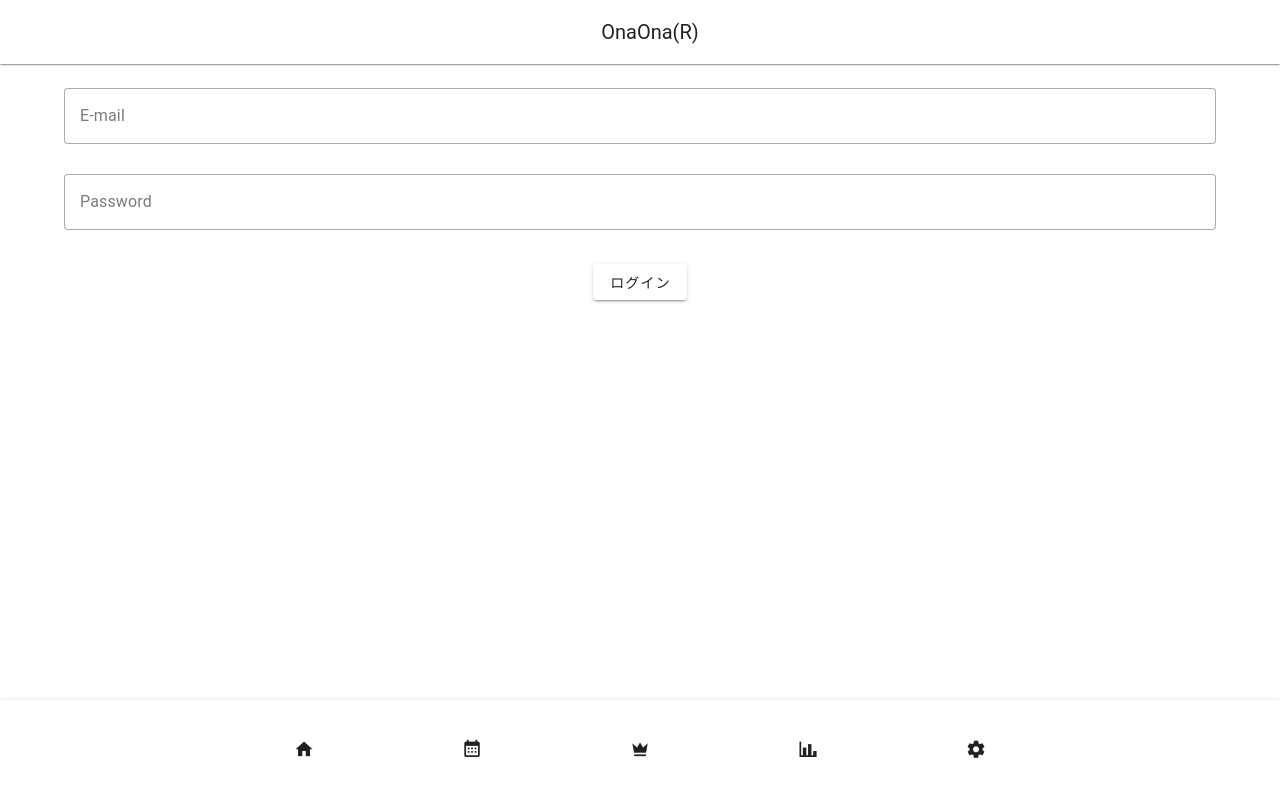
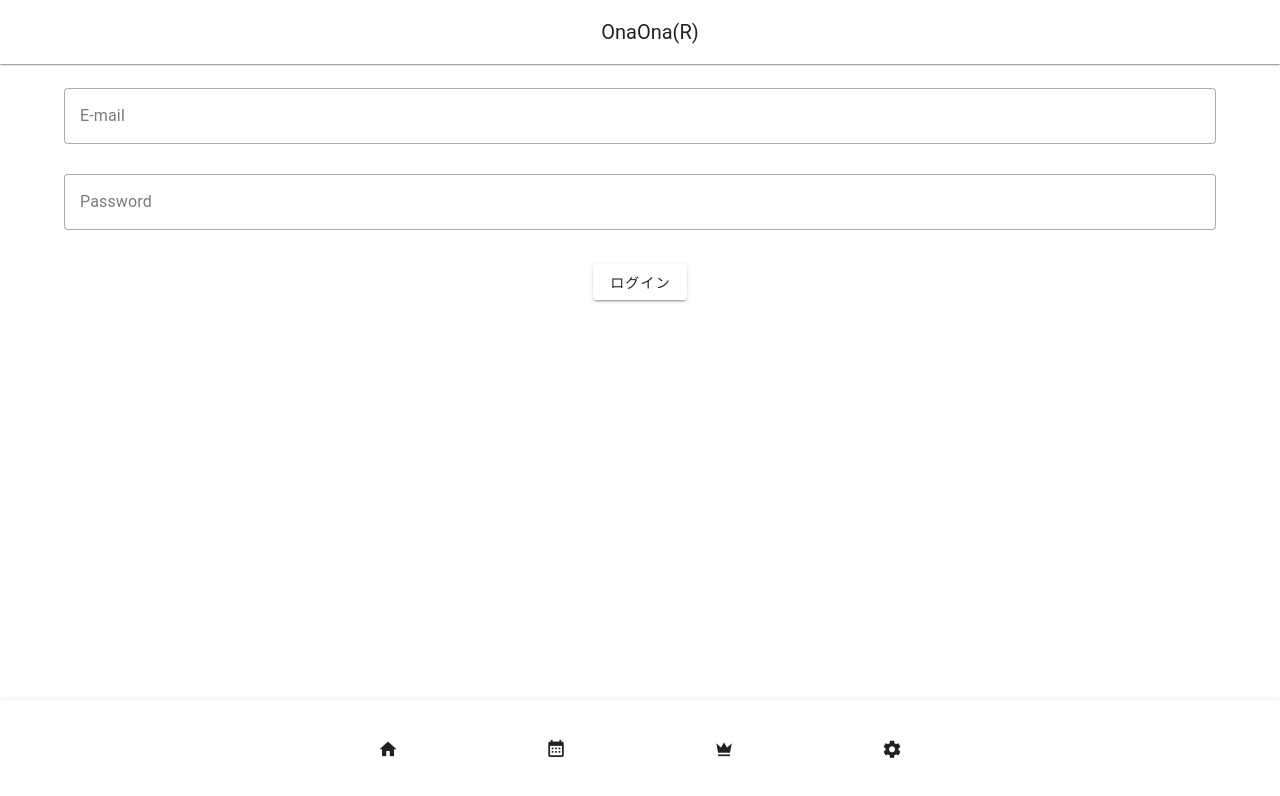
Before and after one commit to xmitoux/onon-riko, a Vue app: page /login in a window 1280 px wide. Shown: the top 796 px of the page. Built offline with nearby package versions, Linux system fonts and the light colour scheme; no server answers.

Commit message:
統計ボタンを消した
今の所実装の予定がないので

```diff
--- a/src/App.vue
+++ b/src/App.vue
@@ -27,9 +27,9 @@
         <v-icon icon="mdi-crown" />
       </v-btn>
 
-      <v-btn @click="appBarTitle = '統計'">
+      <!-- <v-btn @click="appBarTitle = '統計'">
         <v-icon icon="mdi-chart-bar" />
-      </v-btn>
+      </v-btn> -->
 
       <v-btn @click="appBarTitle = '設定'" to="/settings">
         <v-icon icon="mdi-cog" />
```
